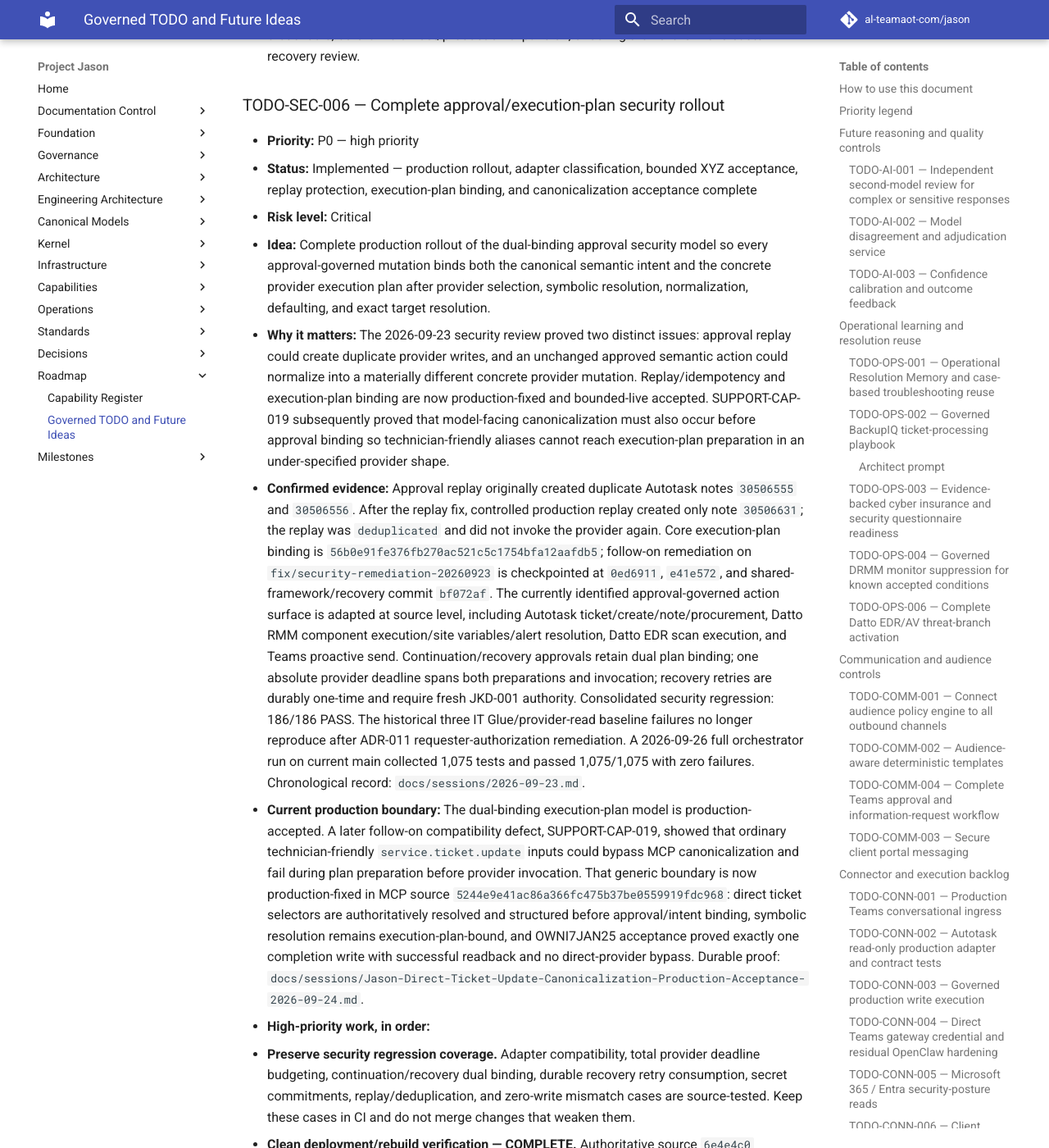
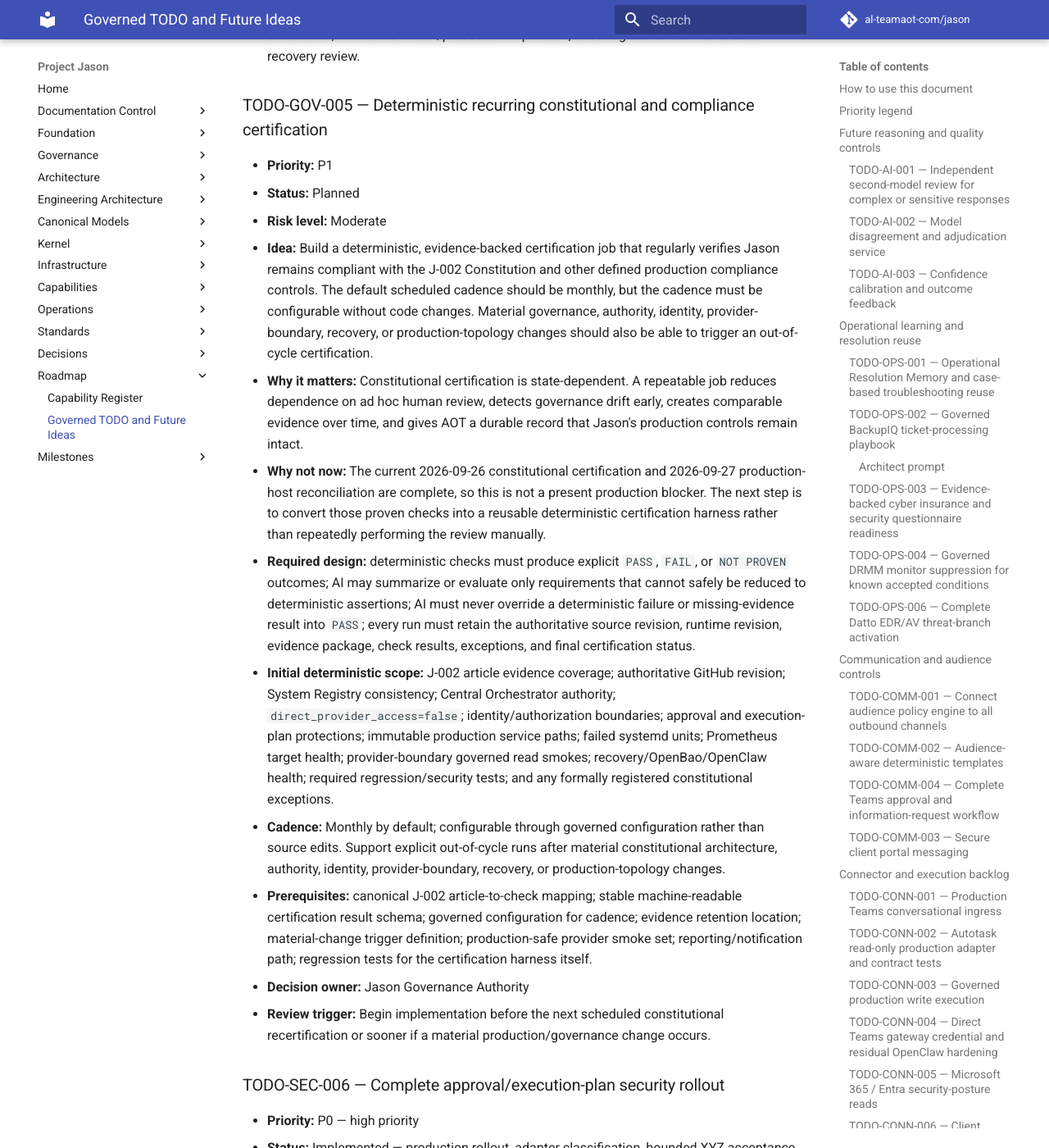
Before and after one commit to al-teamaot-com/jason, an MkDocs documentation site: the page built from docs/roadmaps/Project-Jason-TODO-and-Future-Ideas.md, in a window 1280 px wide and 1400 px high, scrolled down 47009 px. Shown: the whole window at 82% size. Built offline with MkDocs 1.6.1 and Material for MkDocs 9.7.7, drawn with Linux system fonts in a browser that asks for light colours; comment, search, counter and statistics services are not loaded.

Commit message:
Add recurring constitutional certification backlog item

```diff
--- a/docs/roadmaps/Project-Jason-TODO-and-Future-Ideas.md
+++ b/docs/roadmaps/Project-Jason-TODO-and-Future-Ideas.md
@@ -1113,6 +1113,21 @@ When complete, document the implementation, tests, capability changes, and remai
 - **Decision owner:** Jason Governance Authority
 - **Review trigger:** Before Jason becomes materially difficult to reconstruct by reissuing credentials, before multi-host/production expansion, or during the next formal disaster-recovery review.
 
+### TODO-GOV-005 — Deterministic recurring constitutional and compliance certification
+
+- **Priority:** P1
+- **Status:** Planned
+- **Risk level:** Moderate
+- **Idea:** Build a deterministic, evidence-backed certification job that regularly verifies Jason remains compliant with the J-002 Constitution and other defined production compliance controls. The default scheduled cadence should be monthly, but the cadence must be configurable without code changes. Material governance, authority, identity, provider-boundary, recovery, or production-topology changes should also be able to trigger an out-of-cycle certification.
+- **Why it matters:** Constitutional certification is state-dependent. A repeatable job reduces dependence on ad hoc human review, detects governance drift early, creates comparable evidence over time, and gives AOT a durable record that Jason's production controls remain intact.
+- **Why not now:** The current 2026-09-26 constitutional certification and 2026-09-27 production-host reconciliation are complete, so this is not a present production blocker. The next step is to convert those proven checks into a reusable deterministic certification harness rather than repeatedly performing the review manually.
+- **Required design:** deterministic checks must produce explicit `PASS`, `FAIL`, or `NOT PROVEN` outcomes; AI may summarize or evaluate only requirements that cannot safely be reduced to deterministic assertions; AI must never override a deterministic failure or missing-evidence result into `PASS`; every run must retain the authoritative source revision, runtime revision, evidence package, check results, exceptions, and final certification status.
+- **Initial deterministic scope:** J-002 article evidence coverage; authoritative GitHub revision; System Registry consistency; Central Orchestrator authority; `direct_provider_access=false`; identity/authorization boundaries; approval and execution-plan protections; immutable production service paths; failed systemd units; Prometheus target health; provider-boundary governed read smokes; recovery/OpenBao/OpenClaw health; required regression/security tests; and any formally registered constitutional exceptions.
+- **Cadence:** Monthly by default; configurable through governed configuration rather than source edits. Support explicit out-of-cycle runs after material constitutional architecture, authority, identity, provider-boundary, recovery, or production-topology changes.
+- **Prerequisites:** canonical J-002 article-to-check mapping; stable machine-readable certification result schema; governed configuration for cadence; evidence retention location; material-change trigger definition; production-safe provider smoke set; reporting/notification path; regression tests for the certification harness itself.
+- **Decision owner:** Jason Governance Authority
+- **Review trigger:** Begin implementation before the next scheduled constitutional recertification or sooner if a material production/governance change occurs.
+
 ### TODO-SEC-006 — Complete approval/execution-plan security rollout
 
 - **Priority:** P0 — high priority
```
